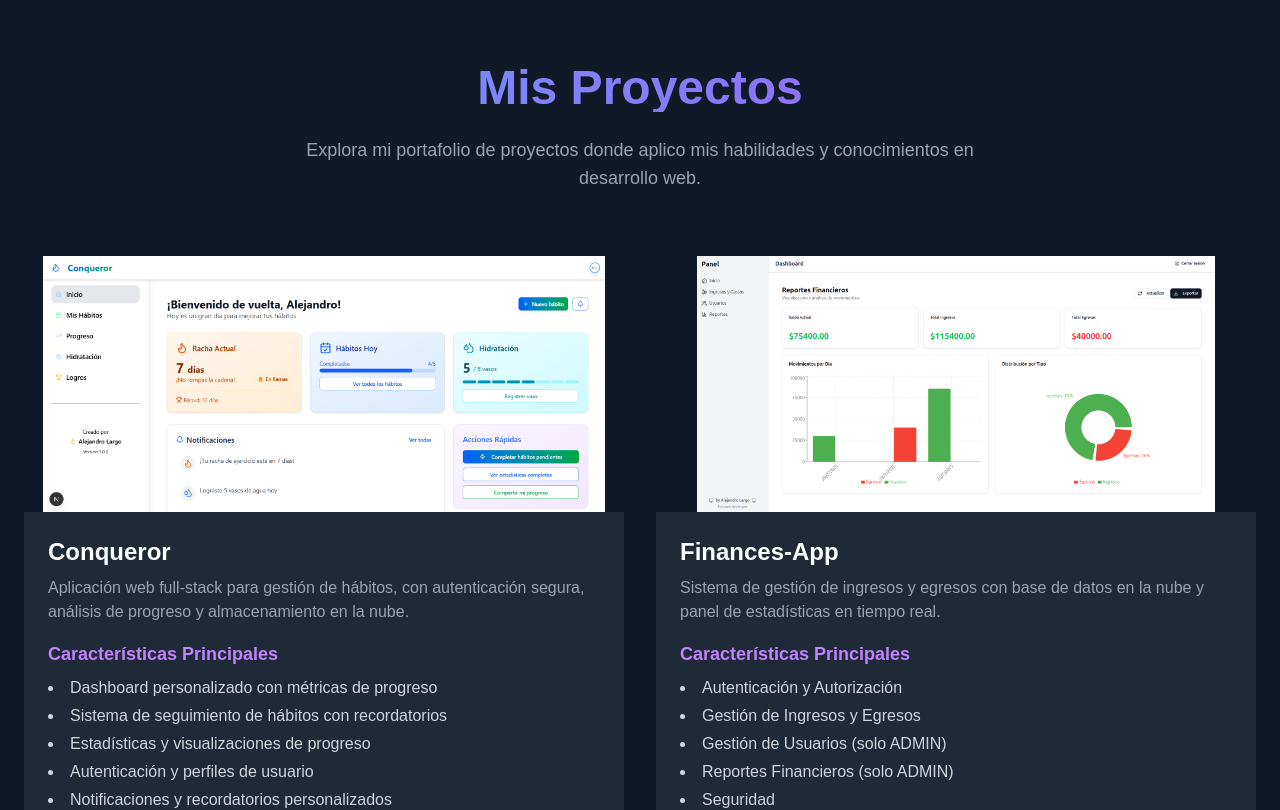
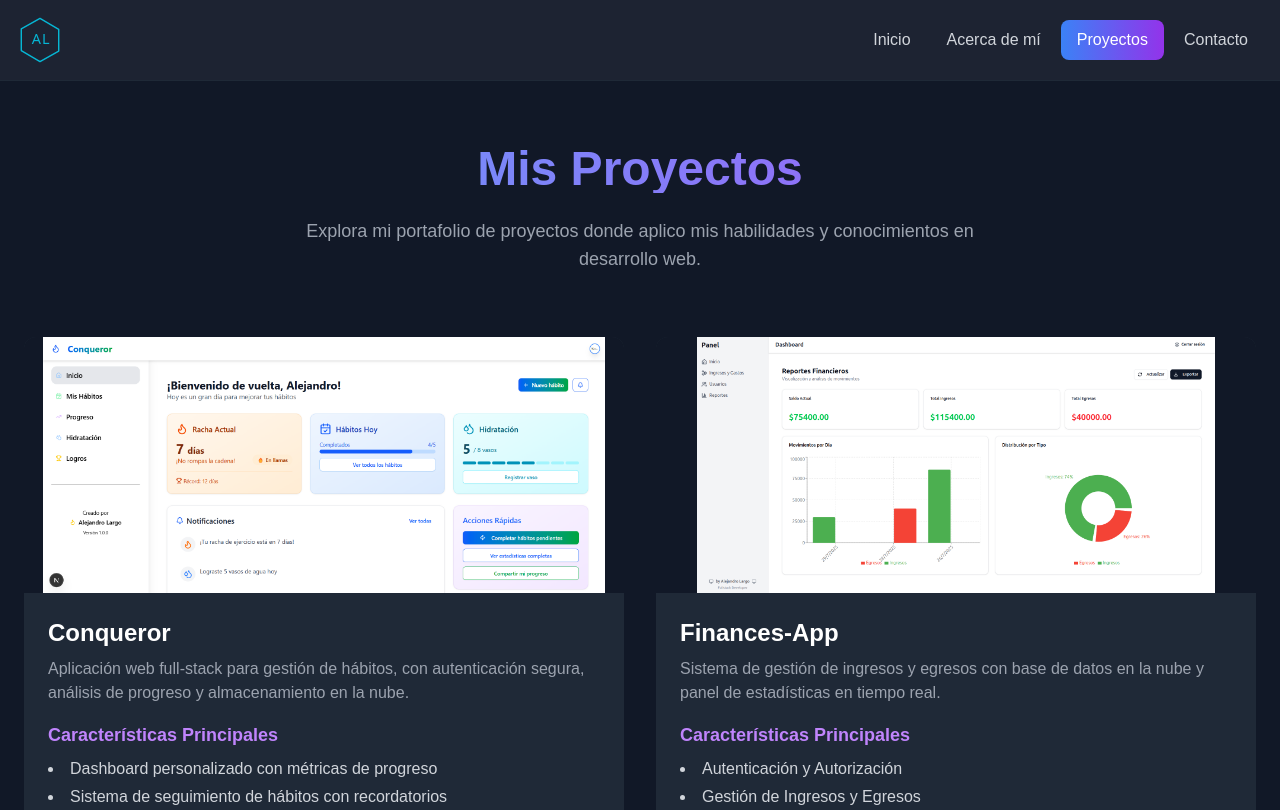
Before and after one commit to AlejandroLargo1031/portafolio-web, a Next.js app: page /pages/projects in a window 1280 px wide. Shown: the top 810 px of the page. Built offline with nearby package versions, Linux system fonts and the light colour scheme.

Commit message:
proyects

```diff
--- a/app/pages/projects/page.tsx
+++ b/app/pages/projects/page.tsx
@@ -16,6 +16,7 @@ import { RiSupabaseLine } from "react-icons/ri";
 import { GrSecure } from "react-icons/gr";
 import { ImStatsBars } from "react-icons/im";
 import Link from "next/link";
+import Navbar from "@/app/components/Navbar";
 
 export default function Projects() {
   const projects = [
@@ -67,6 +68,7 @@ export default function Projects() {
 
   return (
     <>
+      <Navbar />
       <section className="py-16 bg-gray-900" id="projects">
         <div className="container mx-auto px-6">
           <div className="text-center mb-16">
```
